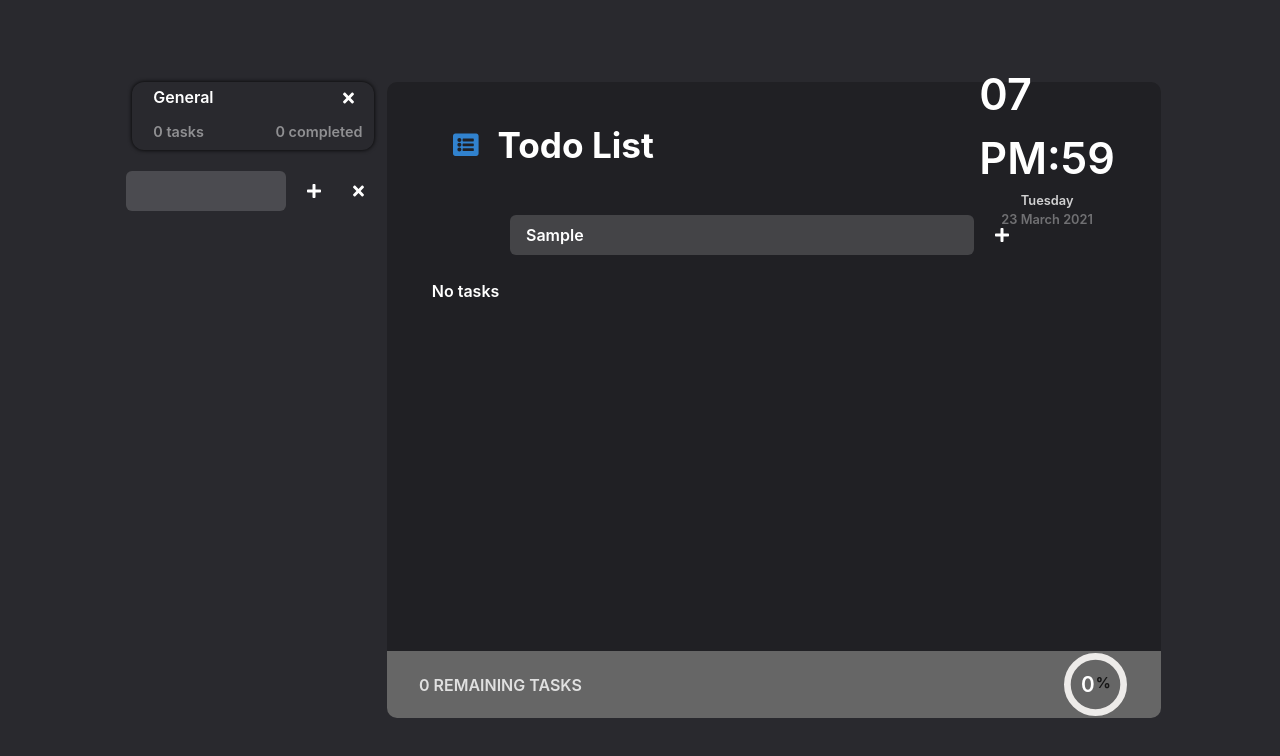
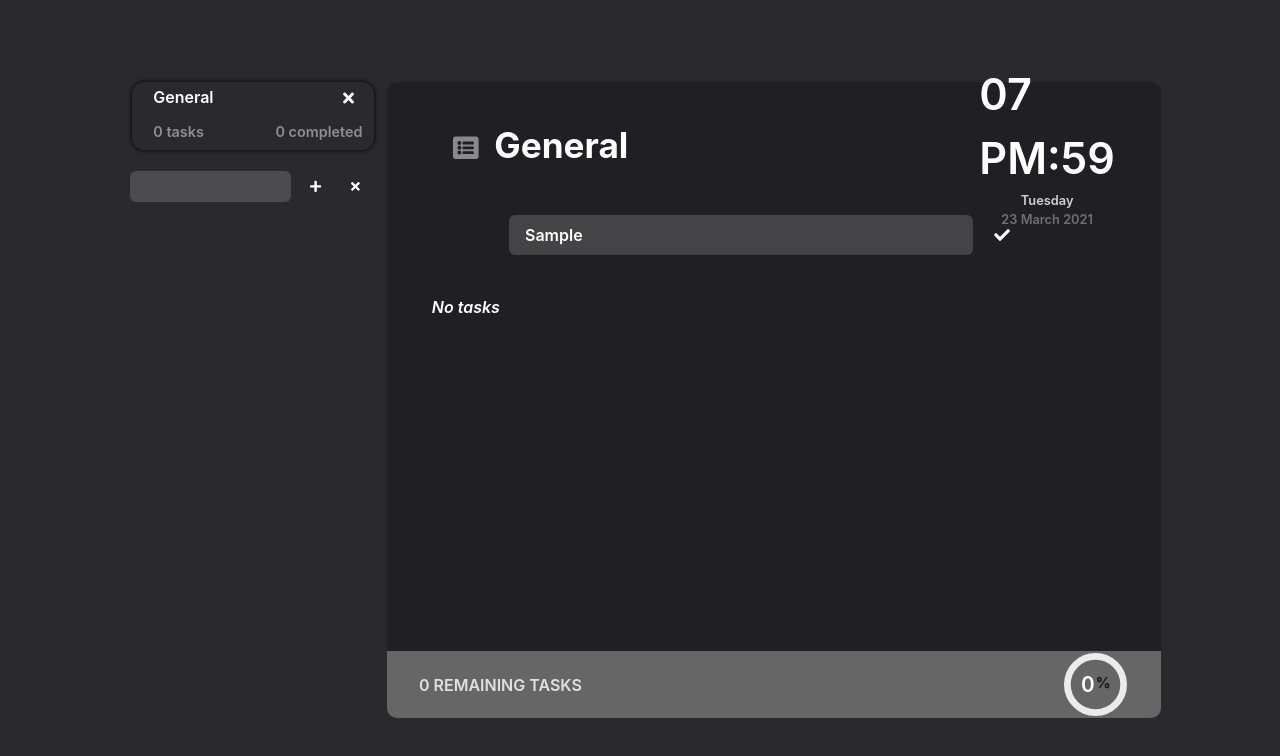
Before and after one commit to matheusazambuja/to-do, a Next.js app: page / in a window 1280 px wide. Both pictures are taken after typing "Sample" into the empty fields and a click on the button "CREATE NEW GROUP". Shown: the top 756 px of the page. Built offline with nearby package versions, Linux system fonts and the light colour scheme.

Commit message:
add file _document, add state dateCurrent and changed icons and colors of the elements

```diff
--- a/src/components/GroupTaskList.tsx
+++ b/src/components/GroupTaskList.tsx
@@ -16,7 +16,7 @@ export default function GroupTaskList() {
     selectTaskGroup,
   } = useContext(GroupAndTaskListContext)
 
-  const [clickedInButtonNewGroup, setClickedInButtonNewGroup] = useState(false)
+  const [isClickedButtonNewGroup, setIsClickedButtonNewGroup] = useState(false)
 
   function handleNewTaskGroup() {
     const inputNameGroup = document.querySelector('#input-name-new-group') as HTMLInputElement
@@ -28,11 +28,11 @@ export default function GroupTaskList() {
 
     createNewTaskGroup(inputNameGroup.value)
     inputNameGroup.value = ''
-    setClickedInButtonNewGroup(false)
+    setIsClickedButtonNewGroup(false)
     // Não houve erro
   }
 
-  function hanldeRemoveTaskGroup(indexTaskGroup: number) {
+  function handleRemoveTaskGroup(indexTaskGroup: number) {
     removeTaskGroup(indexTaskGroup)
   }
 
@@ -76,7 +76,7 @@ export default function GroupTaskList() {
                 {group.name}
               </Text>
 
-              <Box as='span' onClick={() => hanldeRemoveTaskGroup(indexTaskGroup)}
+              <Box as='span' onClick={() => handleRemoveTaskGroup(indexTaskGroup)}
                 paddingRight='0.5rem'
                 paddingTop='0.1rem'
               >
@@ -143,7 +143,6 @@ export default function GroupTaskList() {
 
               marginTop='0.2rem'
               width='100%'
-
             >
               <Text as='span'
                 color='whiteAlpha.600'
@@ -163,8 +162,8 @@ export default function GroupTaskList() {
           </Button>
           ))
         }
-        {!clickedInButtonNewGroup ?
-          <Button onClick={() => setClickedInButtonNewGroup(true)}
+        {!isClickedButtonNewGroup ?
+          <Button onClick={() => setIsClickedButtonNewGroup(true)}
             display='flex'
             alignItems='center'
             justifyContent='center'
@@ -194,6 +193,8 @@ export default function GroupTaskList() {
           <Flex as='div'
             alignItems='center'
             justifyContent='center'
+
+            transition="all 200ms"
           >
             <Input id='input-name-new-group'
               type='text'
@@ -204,6 +205,7 @@ export default function GroupTaskList() {
 
               border='0'
               width='60%'
+              height='1.9rem'
               marginRight='0.3rem'
               marginTop='5px'
               marginBottom='5px'
@@ -213,8 +215,12 @@ export default function GroupTaskList() {
               }}
             />
             <Button type='submit' onClick={() => handleNewTaskGroup()}
+              height='2rem'
+              width='0.5rem'
+
               background='transparent'
               color='white'
+              fontSize='0.8rem'
 
               _hover={{
                 background: 'whiteAlpha.200',
@@ -222,9 +228,13 @@ export default function GroupTaskList() {
             >
               <FontAwesomeIcon icon='plus'/>
             </Button>
-            <Button type='submit' onClick={() => setClickedInButtonNewGroup(false)}
+            <Button type='submit' onClick={() => setIsClickedButtonNewGroup(false)}
+              height='2rem'
+              width='0.5rem'
+
               background='transparent'
               color='white'
+              fontSize='0.8rem'
 
               _hover={{
                 background: 'whiteAlpha.200',
--- a/src/components/TaskList.tsx
+++ b/src/components/TaskList.tsx
@@ -6,6 +6,7 @@ import { FontAwesomeIcon } from "@fortawesome/react-fontawesome"
 import { CircularProgress, CircularProgressLabel } from "@chakra-ui/progress"
 
 import { GroupAndTaskListContext } from "../contexts/GroupAndTaskListContext"
+import { GetStaticProps } from "next"
 
 interface DateNow {
   seconds: string,
@@ -36,11 +37,15 @@ export default function TaskList() {
     toggleTaskCompletion
   } = useContext(GroupAndTaskListContext)
 
-  const [dateNow, setDateNow] = useState<DateNow>({} as DateNow)
+  const [dateNow, setDateNow] = useState<DateNow>(setCurrentDateTime())
 
   setTimeout(() => {
+    setDateNow(setCurrentDateTime())
+  }, 1000)
+
+  function setCurrentDateTime(): DateNow {
     const dateCurrent = new Date()
-    setDateNow({
+    return {
       seconds: formatDateTime(dateCurrent.toLocaleTimeString('default', { second: '2-digit' })),
       minutes: formatDateTime(dateCurrent.toLocaleTimeString('default', { minute: '2-digit' })),
       hours: formatDateTime(dateCurrent.toLocaleTimeString('default', { hour: '2-digit' })),
@@ -48,8 +53,8 @@ export default function TaskList() {
       day: dateCurrent.toLocaleDateString('default', { day: 'numeric' }),
       month: capitalize(dateCurrent.toLocaleDateString('default', { month: 'long' })),
       year: dateCurrent.toLocaleDateString('default', { year: 'numeric' })
-    })
-  }, 1000)
+    } as DateNow
+  }
 
   function handleCreateNewTask(): void {
     const titleNewTask = document.querySelector('#input-title') as HTMLInputElement
@@ -124,9 +129,11 @@ export default function TaskList() {
             justifyContent='center'
           >
             <Text as='span'
-              color='blue.500'
+              color='whiteAlpha.600'
               fontSize='1.6rem'
-              marginRight='0.6rem'
+
+              marginRight='0.4rem'
+              paddingTop='0.4rem'
             >
               <FontAwesomeIcon icon='list-alt' />
             </Text>
@@ -134,7 +141,7 @@ export default function TaskList() {
               fontSize='2.2rem'
               marginLeft='0.6rem'
             >
-              Todo List
+              {getTaskGroupSelected().name}
             </Heading>
           </Flex>
 
@@ -196,10 +203,11 @@ export default function TaskList() {
             color='white'
 
             _hover={{
-              background: 'whiteAlpha.200',
+              background: 'whiteAlpha.100',
+              color: 'green.400'
             }}
           >
-            <FontAwesomeIcon icon='plus'/>
+            <FontAwesomeIcon icon='check'/>
           </Button>
         </Flex>
 
@@ -313,11 +321,13 @@ export default function TaskList() {
               </ListItem>
             ))
             :
-              <Text as='span'
+              <Text as='p'
                 background='transparent'
                 color='white'
                 fontWeight='medium'
-                textAlign='center'
+                fontStyle='italic'
+
+                paddingTop='1rem'
               >
                 No tasks
               </Text>
--- a/src/pages/_app.tsx
+++ b/src/pages/_app.tsx
@@ -1,12 +1,12 @@
 import ThemeContainer from '../contexts/theme/ThemeContainer'
-import { faCheckSquare, faTrash, faCheckCircle, faCircle, faPlus, faListAlt, faTimes } from '@fortawesome/free-solid-svg-icons'
+import { faCheck, faCheckSquare, faTrash, faCheckCircle, faCircle, faPlus, faListAlt, faTimes } from '@fortawesome/free-solid-svg-icons'
 import { library } from '@fortawesome/fontawesome-svg-core'
 
 
 function MyApp({ Component, pageProps }) {
   library.add(
     faCheckSquare, faTrash, faCheckCircle, faCircle, faPlus, faListAlt,
-    faTimes
+    faTimes, faCheck
   )
 
   return (
--- /dev/null
+++ b/src/pages/_document.tsx
@@ -0,0 +1,16 @@
+import Document, { DocumentProps, Html, Head, Main, NextScript } from 'next/document'
+
+export default class MyDocument extends Document<DocumentProps> {
+    render() {
+        return (
+            <Html>
+                <Head>
+                </Head>
+                <body>
+                    <Main />
+                    <NextScript />
+                </body>
+            </Html>
+        )
+    }
+}
```
